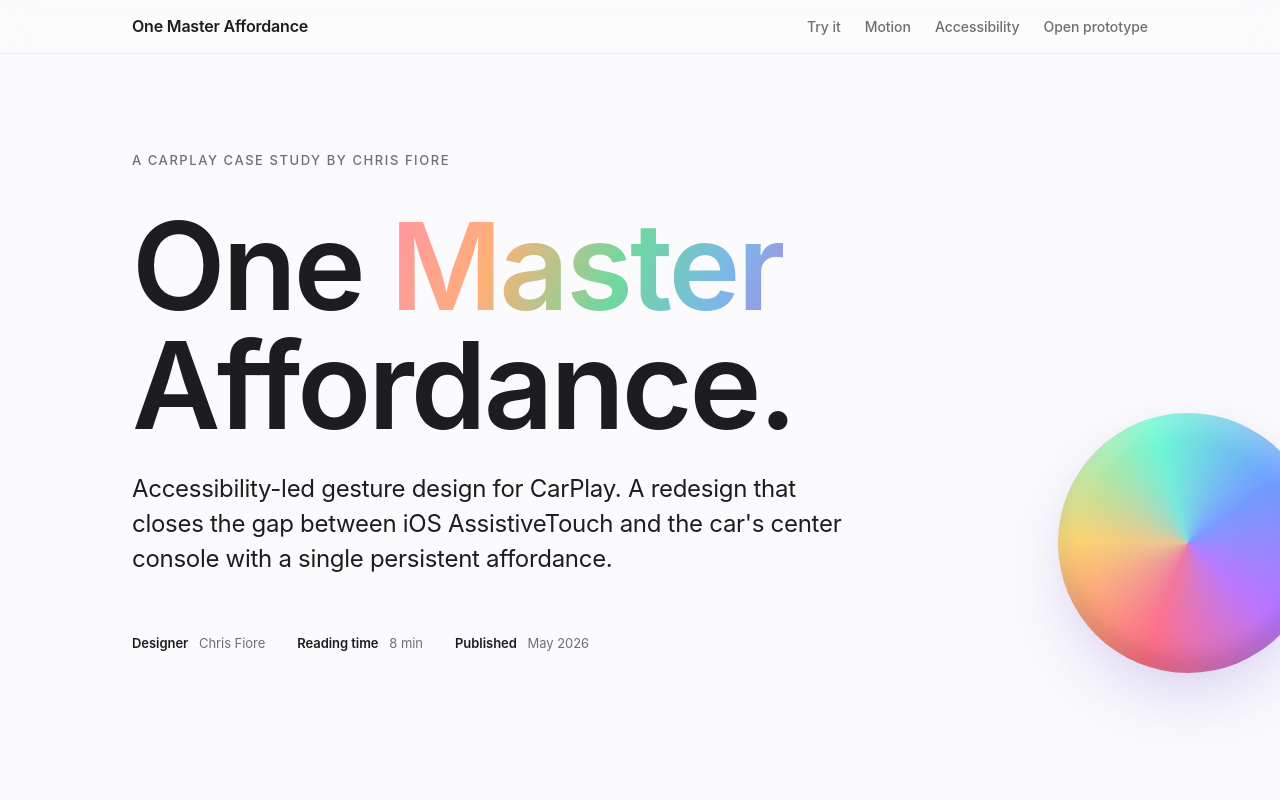
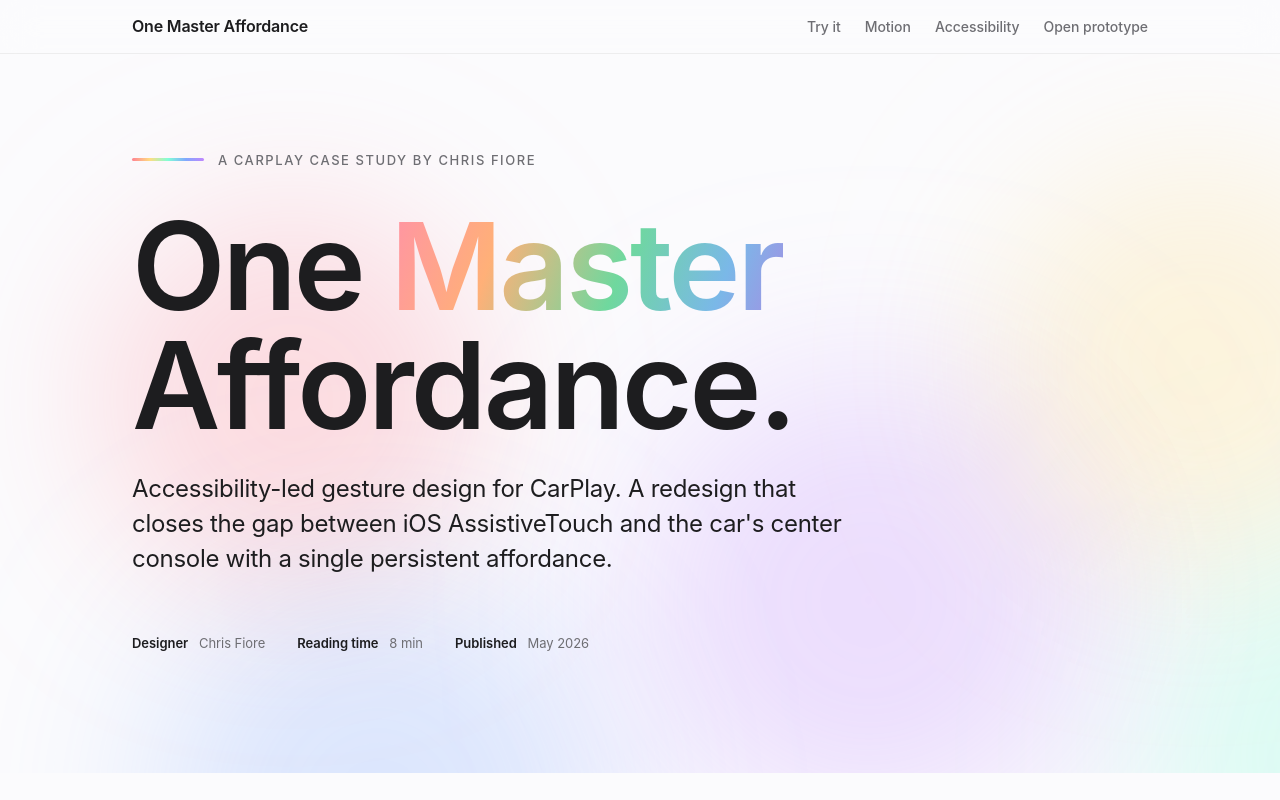
Before and after one commit to globalanomalyindex/carplay-siri-contacts, a React (Vite) app: page / in a window 1280 px wide. Shown: the top 800 px of the page. Built offline with nearby package versions, Linux system fonts and the light colour scheme.

Commit message:
fix(case-study): drop hero orb, add ambient rainbow atmosphere + spec bar

```diff
--- a/src/case-study/sections/Hero.tsx
+++ b/src/case-study/sections/Hero.tsx
@@ -5,8 +5,9 @@ import { useReducedMotion } from '../../a11y/useReducedMotion'
 
 /**
  * Hero. Full-bleed introduction. Massive title with a pastel-gradient
- * accent on "Master". The decorative orb floats behind the title and
- * parallaxes upward on scroll.
+ * accent on "Master". The rainbow lives as ambient atmosphere behind
+ * the text (low-opacity blurred color blobs) plus a thin gradient bar
+ * above the eyebrow line. No competing object on the right.
  */
 export function Hero() {
   const ref = useRef<HTMLElement>(null)
@@ -15,27 +16,49 @@ export function Hero() {
     target: ref,
     offset: ['start start', 'end start'],
   })
-  const orbY = useTransform(scrollYProgress, [0, 1], reduced ? [0, 0] : [0, -80])
-  const orbScale = useTransform(scrollYProgress, [0, 1], reduced ? [1, 1] : [1, 0.94])
-  const orbOpacity = useTransform(scrollYProgress, [0, 1], [1, 0.7])
+  const auraY = useTransform(scrollYProgress, [0, 1], reduced ? [0, 0] : [0, -60])
+  const auraOpacity = useTransform(scrollYProgress, [0, 1], [1, 0.55])
+
+  // Blob positions and colors form a soft rainbow framing the headline.
+  // Heavy blur + low opacity keeps text fully legible.
+  const blobs = [
+    { color: '#FF6E7F', left: '8%',  top: '18%' },
+    { color: '#FFD86B', left: '78%', top: '14%' },
+    { color: '#6BFFD1', left: '90%', top: '70%' },
+    { color: '#6B9AFF', left: '12%', top: '78%' },
+    { color: '#B573FF', left: '50%', top: '50%' },
+  ]
 
   return (
     <header ref={ref} className="cs-section" style={{ paddingTop: 96, position: 'relative', overflow: 'hidden' }}>
-      {/* Decorative orb floats to the right of the headline, never behind it */}
+      {/* Ambient rainbow atmosphere. Sits behind text, never competes. */}
       <motion.div
         aria-hidden="true"
-        className="hero-orb-anchor"
-        style={{
-          y: orbY,
-          scale: orbScale,
-          opacity: orbOpacity,
-        }}
+        className="hero-aura"
+        style={{ y: auraY, opacity: auraOpacity }}
       >
-        <motion.div
-          className="hero-orb"
-          animate={reduced ? undefined : { scale: [1, 1.04, 1], rotate: [0, 4, 0] }}
-          transition={{ duration: 7, repeat: Infinity, ease: [0.45, 0.05, 0.55, 0.95] }}
-        />
+        {blobs.map((b, i) => (
+          <motion.span
+            key={i}
+            className="hero-aura-blob"
+            style={{ background: b.color, left: b.left, top: b.top }}
+            animate={
+              reduced
+                ? undefined
+                : {
+                    x: [0, 24, -16, 0],
+                    y: [0, -18, 12, 0],
+                    scale: [1, 1.12, 0.94, 1],
+                  }
+            }
+            transition={{
+              duration: 11 + i * 0.9,
+              repeat: Infinity,
+              ease: 'easeInOut',
+              delay: i * 0.45,
+            }}
+          />
+        ))}
       </motion.div>
 
       <div className="cs-container" style={{ position: 'relative', zIndex: 1 }}>
@@ -43,7 +66,10 @@ export function Hero() {
           initial={{ opacity: 0, y: 12 }}
           animate={{ opacity: 1, y: 0 }}
           transition={{ duration: 0.6, ease: [0.2, 0.8, 0.3, 1.0] }}
+          style={{ display: 'flex', alignItems: 'center', gap: 14 }}
         >
+          {/* Thin rainbow tech-spec bar */}
+          <span aria-hidden="true" className="hero-spec-bar" />
           <p
             style={{
               fontSize: 13,
--- a/src/case-study/styles.css
+++ b/src/case-study/styles.css
@@ -257,66 +257,57 @@
   color: var(--cs-text);
 }
 
-/* Hero orb anchor. Positions the orb in the right margin of the hero,
-   away from the headline. On narrow viewports it tucks below the text. */
-.hero-orb-anchor {
+/* Hero rainbow atmosphere. A handful of soft color blobs blurred to a
+   wash so the rainbow lives behind the text without competing with it. */
+.hero-aura {
   position: absolute;
+  inset: 0;
+  pointer-events: none;
   z-index: 0;
-  pointer-events: none;
-  right: max(-3vw, -56px);
-  top: 50%;
-  transform: translateY(-50%);
+  overflow: hidden;
 }
 
-@media (max-width: 880px) {
-  .hero-orb-anchor {
-    position: relative;
-    top: auto;
-    right: auto;
-    transform: none;
-    display: flex;
-    justify-content: center;
-    margin-top: 56px;
+.hero-aura-blob {
+  position: absolute;
+  display: block;
+  width: clamp(280px, 32vw, 460px);
+  height: clamp(280px, 32vw, 460px);
+  border-radius: 50%;
+  transform: translate(-50%, -50%);
+  filter: blur(80px);
+  opacity: 0.22;
+  mix-blend-mode: multiply;
+  will-change: transform;
+}
+
+@media (prefers-color-scheme: dark) {
+  .hero-aura-blob {
+    mix-blend-mode: screen;
+    opacity: 0.28;
   }
 }
 
-/* Hero gradient orb stub for the case-study hero (decorative, no interaction) */
-.hero-orb {
-  position: relative;
-  width: clamp(140px, 22vw, 260px);
-  height: clamp(140px, 22vw, 260px);
-  border-radius: 50%;
-  background: conic-gradient(
-    from 200deg,
+@media (prefers-reduced-motion: reduce) {
+  .hero-aura-blob { animation: none; }
+}
+
+/* Thin rainbow tech-spec bar above the eyebrow line. Hairline width,
+   pastel gradient, soft saturation. */
+.hero-spec-bar {
+  display: inline-block;
+  width: 72px;
+  height: 3px;
+  border-radius: 2px;
+  background: linear-gradient(
+    90deg,
     #FF6E7F,
     #FFD86B,
     #6BFFD1,
     #6B9AFF,
-    #B573FF,
-    #FF6E7F
+    #B573FF
   );
-  box-shadow:
-    0 30px 80px -20px rgba(120, 100, 200, 0.35),
-    inset 0 12px 24px rgba(255, 255, 255, 0.30),
-    inset 0 -12px 24px rgba(0, 0, 0, 0.18);
-  filter: saturate(1.05);
-}
-
-.hero-orb::after {
-  content: '';
-  position: absolute;
-  inset: -28%;
-  border-radius: 50%;
-  background: radial-gradient(
-    closest-side,
-    rgba(180, 150, 255, 0.32),
-    rgba(180, 150, 255, 0) 70%
-  );
-  z-index: -1;
-}
-
-@media (prefers-reduced-motion: reduce) {
-  .hero-orb { filter: none; }
+  flex-shrink: 0;
+  opacity: 0.85;
 }
 
 /* Top navigation */
```
